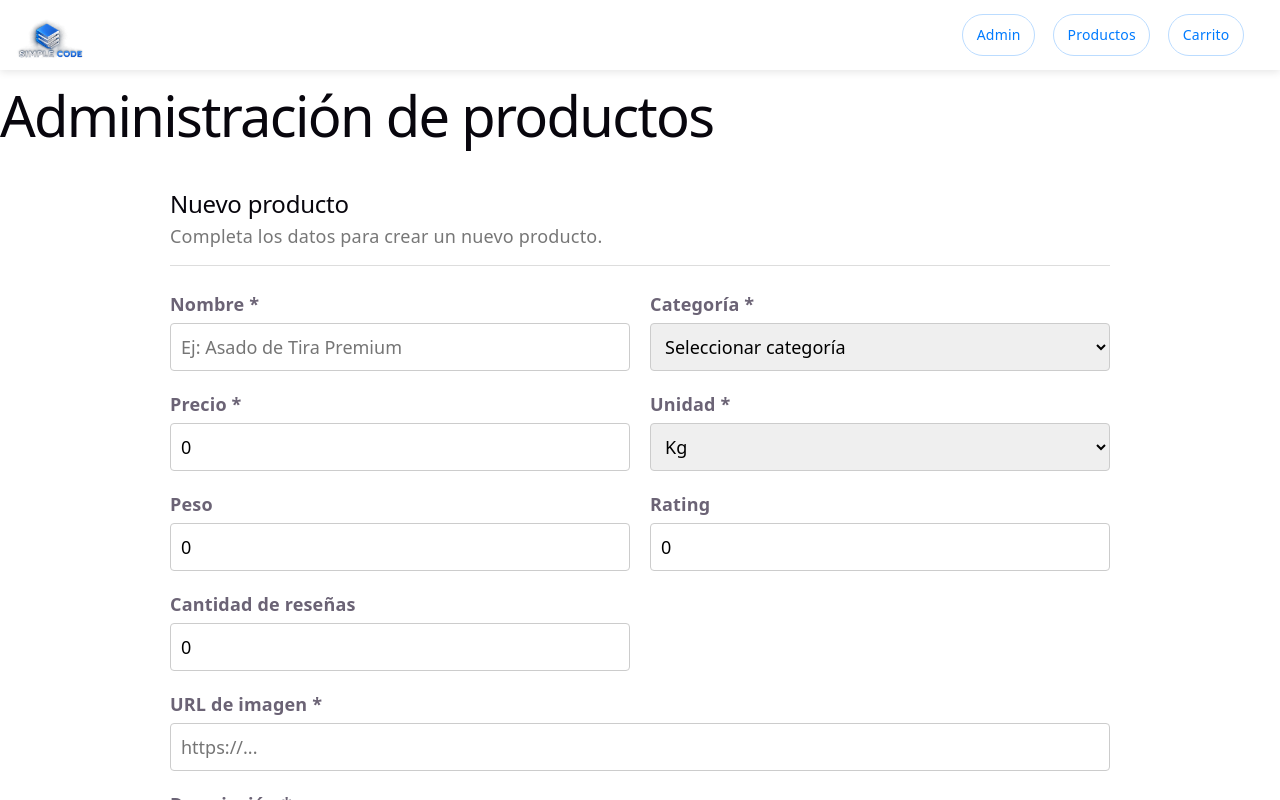
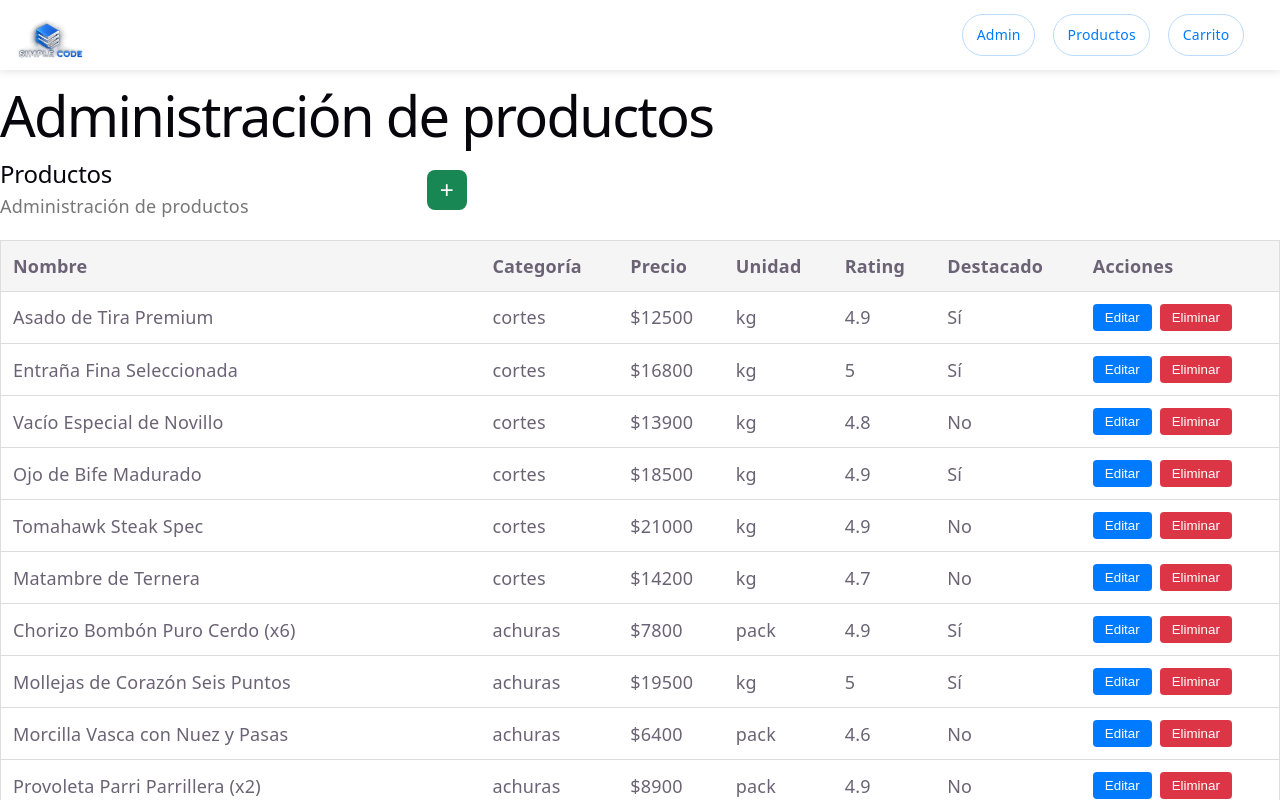
Before and after one commit to javiercanas1981/app-TalentoTech, a React (Vite) app: page /admin/productos in a window 1280 px wide. Shown: the top 800 px of the page. Built offline with nearby package versions, Linux system fonts and the light colour scheme.

Commit message:
`feat: agrega tabla de administración de productos con alta, edición y eliminación`

```diff
--- /dev/null
+++ b/src/components/ProductTable/ProductTable.css
@@ -0,0 +1,96 @@
+.product-table-header {
+  display: grid;
+  grid-template-columns: 1fr 1fr 1fr;
+  align-items: center;
+  margin-bottom: 20px;
+}
+
+.product-table-header h2 {
+  margin: 0;
+}
+
+.product-table-header p {
+  margin: 5px 0 0;
+  color: #777;
+}
+
+.product-table {
+  width: 100%;
+  border-collapse: collapse;
+  background: white;
+  border: 1px solid #ddd;
+}
+
+.product-table th,
+.product-table td {
+  padding: 12px;
+  border-bottom: 1px solid #ddd;
+  text-align: left;
+}
+
+.product-table th {
+  background: #f5f5f5;
+  font-weight: bold;
+}
+
+.product-table tbody tr:hover {
+  background: #fafafa;
+}
+
+.product-table-actions {
+  display: flex;
+  gap: 8px;
+}
+
+.product-table-actions button {
+  padding: 6px 12px;
+  border: none;
+  border-radius: 4px;
+  background: #007bff;
+  color: white;
+  cursor: pointer;
+}
+
+.product-table-actions .delete-button {
+  background: #dc3545;
+}
+
+.product-table-actions button:hover {
+  opacity: 0.85;
+}
+
+.product-table-empty {
+  text-align: center !important;
+  padding: 30px !important;
+  color: #777;
+}
+
+.product-new-button {
+  width: 40px;
+  height: 40px;
+  border: none;
+  border-radius: 8px;
+  background: #198754;
+  color: white;
+  font-size: 24px;
+  cursor: pointer;
+}
+
+.product-new-button:hover {
+  background: #157347;
+}
+
+@media (max-width: 800px) {
+  .product-table {
+    font-size: 14px;
+  }
+
+  .product-table th,
+  .product-table td {
+    padding: 8px;
+  }
+
+  .product-table-actions {
+    flex-direction: column;
+  }
+}
--- a/src/components/ProductTable/ProductTable.jsx
+++ b/src/components/ProductTable/ProductTable.jsx
@@ -1,5 +1,122 @@
-function ProductTable() {
-  return <></>;
+import { useState } from "react";
+import "./ProductTable.css";
+
+import { useEffect } from "react";
+import { getProducts } from "../../services/productService";
+import "./ProductTable.css";
+
+/**
+ * Tabla de administración de productos.
+ *
+ * Obtiene los productos mediante el servicio de productos
+ * y permite crear, editar y eliminar productos mediante
+ * las funciones recibidas desde el componente padre.
+ *
+ * @param {Object} props - Propiedades del componente.
+ * @param {Function} props.onNew - Función para crear un nuevo producto.
+ * @param {Function} props.onEdit - Función para editar un producto.
+ * @param {Function} props.onDelete - Función para eliminar un producto.
+ *
+ * @returns {JSX.Element} Tabla con el listado de productos.
+ */
+function ProductTable({ onNew, onEdit, onDelete }) {
+  const [products, setProducts] = useState([]);
+  const [loading, setLoading] = useState(true);
+
+  useEffect(() => {
+    getProducts()
+      .then((data) => {
+        setProducts(data);
+      })
+      .catch((error) => {
+        console.error(error);
+      })
+      .finally(() => {
+        setLoading(false);
+      });
+  }, []);
+
+  const handleDelete = (id) => {
+    onDelete(id);
+  };
+
+  return (
+    <div className="product-table-container">
+      <div className="product-table-header">
+        <div>
+          <h2>Productos</h2>
+          <p>Administración de productos</p>
+        </div>
+        <button
+          type="button"
+          onClick={onNew}
+          title="Añadir nuevo producto"
+          aria-label="Añadir nuevo producto"
+          className="product-new-button"
+        >
+          +
+        </button>
+      </div>
+
+      {loading ? (
+        <p className="product-table-message">Cargando productos...</p>
+      ) : (
+        <table className="product-table">
+          <thead>
+            <tr>
+              <th>Nombre</th>
+              <th>Categoría</th>
+              <th>Precio</th>
+              <th>Unidad</th>
+              <th>Rating</th>
+              <th>Destacado</th>
+              <th>Acciones</th>
+            </tr>
+          </thead>
+
+          <tbody>
+            {products.length > 0 ? (
+              products.map((product) => (
+                <tr key={product.id}>
+                  <td>{product.name}</td>
+
+                  <td>{product.category}</td>
+
+                  <td>${product.price}</td>
+
+                  <td>{product.unit}</td>
+
+                  <td>{product.rating}</td>
+
+                  <td>{product.isFeatured ? "Sí" : "No"}</td>
+
+                  <td className="product-table-actions">
+                    <button type="button" onClick={() => onEdit(product)}>
+                      Editar
+                    </button>
+
+                    <button
+                      type="button"
+                      className="delete-button"
+                      onClick={() => handleDelete(product.id)}
+                    >
+                      Eliminar
+                    </button>
+                  </td>
+                </tr>
+              ))
+            ) : (
+              <tr>
+                <td colSpan="7" className="product-table-empty">
+                  No hay productos registrados.
+                </td>
+              </tr>
+            )}
+          </tbody>
+        </table>
+      )}
+    </div>
+  );
 }
 
 export default ProductTable;
--- a/src/pages/ProductAdminPage/ProductAdminPage.jsx
+++ b/src/pages/ProductAdminPage/ProductAdminPage.jsx
@@ -1,30 +1,38 @@
 import { useState } from "react";
-import { useNavigate } from "react-router-dom";
 import ProductForm from "../../components/ProductForm/ProductForm";
 import ProductTable from "../../components/ProductTable/ProductTable";
 
 /**
  * Página de administración de productos.
  *
- * Coordina las operaciones de creación, edición y eliminación
- * de productos mediante el formulario y la tabla de administración.
+ * Visualiza el listado de productos y gestionar
+ * las operaciones de creación, edición y eliminación.
  *
- * Mantiene en su estado el producto seleccionado para edición
- * y proporciona los callbacks necesarios a los componentes hijos.
+ * Muestra la tabla de productos por defecto y permite
+ * cambiar al formulario para crear un nuevo producto
+ * o editar uno existente.
  *
  * @returns {JSX.Element} Página de administración de productos.
  */
 function ProductAdminPage() {
   const [editingProduct, setEditingProduct] = useState(null);
+  const [showForm, setShowForm] = useState(false);
 
-  const navigate = useNavigate();
+  const handleNew = () => {
+    setEditingProduct(null);
+    setShowForm(true);
+  };
 
   const handleEdit = (product) => {
     setEditingProduct(product);
+    setShowForm(true);
   };
 
   const handleSave = (product) => {
     console.log("Guardar:", product);
+
+    setShowForm(false);
+    setEditingProduct(null);
   };
 
   const handleDelete = (id) => {
@@ -32,21 +40,28 @@ function ProductAdminPage() {
   };
 
   const handleCancel = () => {
-    navigate("/productos");
+    setShowForm(false);
+    setEditingProduct(null);
   };
 
   return (
     <div className="product-admin">
       <h1>Administración de productos</h1>
 
+      {showForm ? (
         <ProductForm
           key={editingProduct?.id ?? "new"}
           product={editingProduct}
           onSave={handleSave}
           onCancel={handleCancel}
         />
-
-      <ProductTable onEdit={handleEdit} onDelete={handleDelete} />
+      ) : (
+        <ProductTable
+          onNew={handleNew}
+          onEdit={handleEdit}
+          onDelete={handleDelete}
+        />
+      )}
     </div>
   );
 }
--- a/src/pages/ProductDetailPage/ProductDetailPage.jsx
+++ b/src/pages/ProductDetailPage/ProductDetailPage.jsx
@@ -1,7 +1,7 @@
 import { useEffect, useState } from "react";
 import { useParams } from "react-router-dom";
 import { useCart } from "../../context/useCart";
-import { getProduct } from "../../services/ProductService";
+import { getProduct } from "../../services/productService";
 import "./ProductDetailPage.css";
 
 /**
```
Lines whose indentation alone changed are shown as unchanged.
